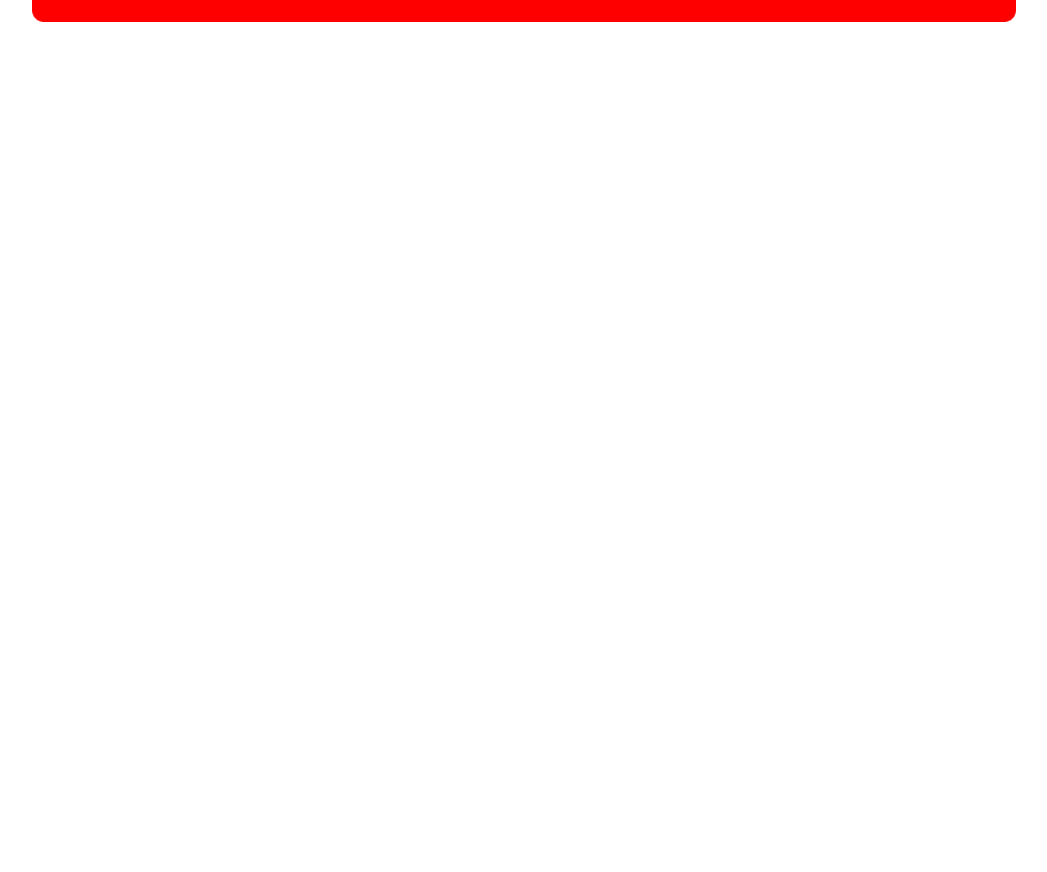
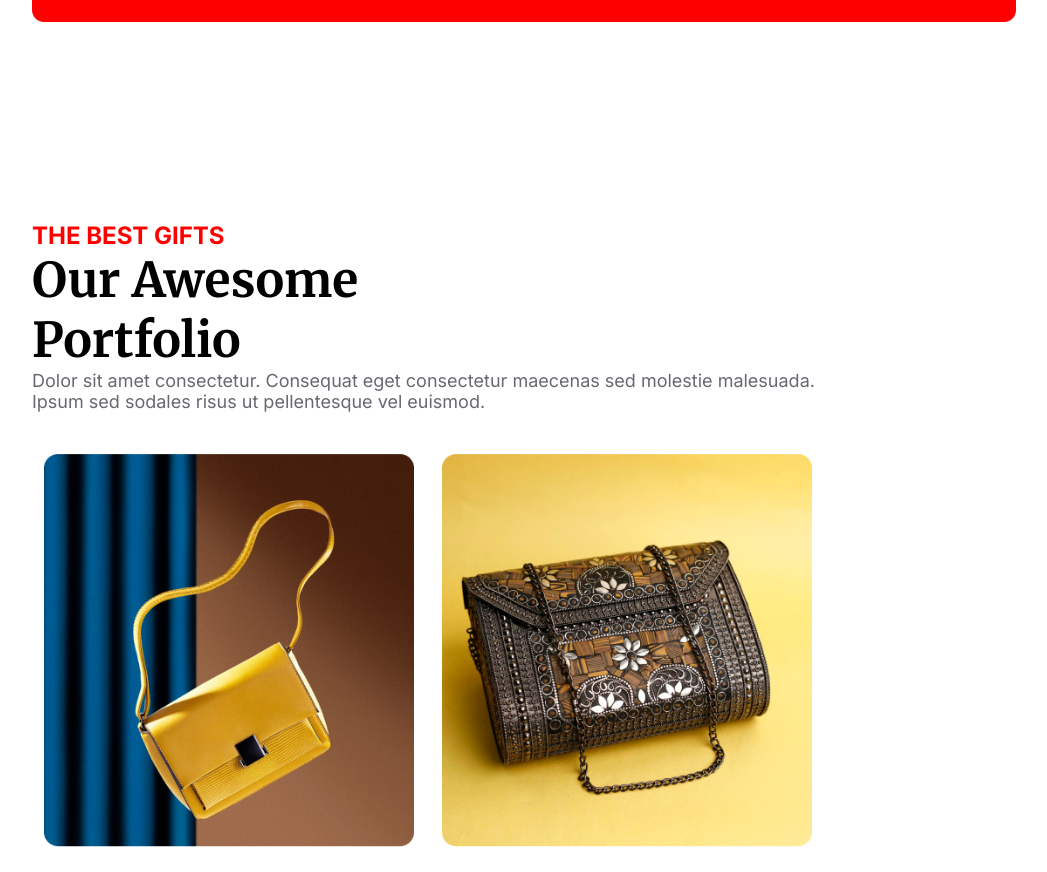
Before and after one commit to Ridwan4D/ph-assignment-1, a plain HTML site: page index.html in a window 1280 px wide. Shown: the part 4193-5065 px from the top of the page, without its empty margins (116-1163 px from the left). Before the commit the page ends 4460 px from the top, so only its background shows below. Drawn offline with Linux system fonts and the light colour scheme.

Commit message:
portfolio section created and common code updated

```diff
--- a/css/style.css
+++ b/css/style.css
@@ -18,6 +18,7 @@ font-family: 'Merriweather', serif;
 }
 
 .color-text {
+    font-family: 'Inter', sans-serif;
     color: rgba(7, 2, 17, 0.60);
     font-size: 18px;
     margin: 0;
@@ -25,6 +26,8 @@ font-family: 'Merriweather', serif;
 
 .red-text {
     color: red;
+    font-family: 'Inter', sans-serif;
+
 }
 
 /* common code end here */
@@ -295,7 +298,7 @@ main section {
     position: relative;
 }
 
-.holiday-bg-img img{
+.holiday-bg-img img {
     width: 500px;
     position: relative;
     right: 610px;
@@ -304,6 +307,32 @@ main section {
 
 /* holiday sale section end here */
 
+/* portfolio section start here */
+.portfolio-text .red-text {
+    font-size: 24px;
+    font-weight: bold;
+    margin: 0;
+}
+
+.portfolio-text h2 {
+    font-family: "Merriweather", sans-serif;
+    font-size: 48px;
+    font-weight: bolder;
+    margin: 0;
+}
+.portfolio-img{
+    margin-top: 30px;
+}
+.portfolio-img img{
+    width: 370px;
+    margin: 12px 12px;
+    transition: all ease .2s;
+}
+.portfolio-img img:hover{
+    border-radius: 20px;
+    box-shadow: 8px 8px 8px rgba(0, 0, 0, 0.2);
+}
+/* holiday sale section end here */
 /* main part end here */
 /* .................................................... */
 /* footer part start here */
--- a/index.html
+++ b/index.html
@@ -88,7 +88,8 @@
                 <p class="header-para">WHAT IS FUNCTIONAL</p>
                 <h1 class="heading-1"><span class="red-text">Holidays</span> Sale 50%</h1>
                 <p class="color-text">Dolor sit amet consectetur. Consequat eget consectetur maecenas sed <br>
-                    molestie malesuada. Ipsum sed sodales risus ut pellentesque vel euismod. Eleifend nunc purus quam <br>id
+                    molestie malesuada. Ipsum sed sodales risus ut pellentesque vel euismod. Eleifend nunc purus quam
+                    <br>id
                     fermentum amet amet sit consectetur.
                 </p>
                 <div class="holiday-img">
@@ -102,6 +103,29 @@
         </section>
         <!-- holiday sale section end here -->
 
+        <!-- portfolio section start here -->
+        <section>
+            <div class="portfolio-section">
+                <div class="portfolio-text">
+                    <p class="red-text">THE BEST GIFTS</p>
+                    <h2>Our Awesome Portfolio</h2>
+                    <p class="color-text">Dolor sit amet consectetur. Consequat eget consectetur maecenas sed molestie
+                        malesuada. <br> Ipsum sed sodales risus ut pellentesque vel euismod.
+                    </p>
+                </div>
+                <div class="portfolio-img">
+                    <img src="image/portfolio-img-1.png" alt="portfolio-img">
+                    <img src="image/portfolio-img-2.png" alt="portfolio-img">
+                    <img src="image/portfolio-img-3.png" alt="portfolio-img">
+                    <img src="image/portfolio-img-4.png" alt="portfolio-img">
+                    <img src="image/portfolio-img-5.png" alt="portfolio-img">
+                    <img src="image/portfolio-img-6.png" alt="portfolio-img">
+                </div>
+            </div>
+        </section>
+        <!-- portfolio section end here -->
+
+
     </main>
     <!-- main part end here -->
 
```
Also changed, not shown: image/mail.png (renamed from image/Group 61.png), image/portfolio-img-1.png (renamed from image/Rectangle 3.png), image/portfolio-img-2.png (renamed from image/Rectangle 4.png), image/portfolio-img-3.png (renamed from image/Rectangle 5.png), image/portfolio-img-4.png (renamed from image/Rectangle 6.png), image/portfolio-img-5.png (renamed from image/Rectangle 7.png), image/portfolio-img-6.png (renamed from image/Rectangle 8.png).
